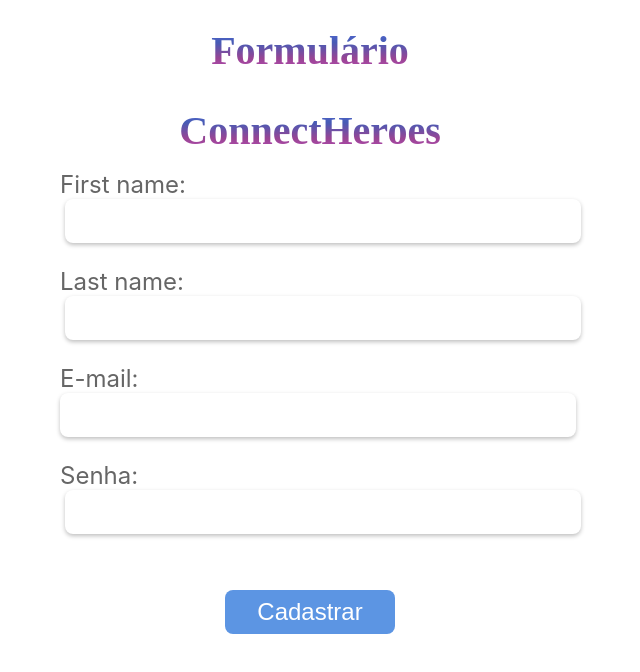
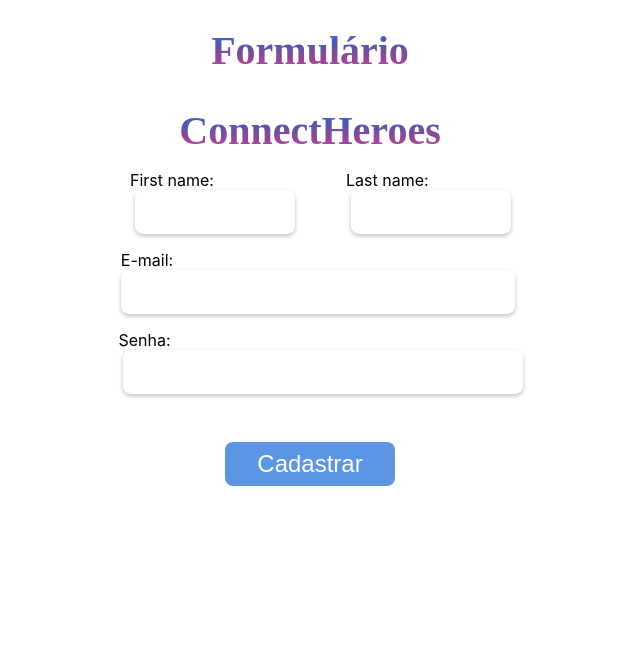
Before and after one commit to reinaldodamacena/shProject, a React (Create React App) app in the folder frontend/: page /cadastro in a window 1280 px wide. Shown: the top 672 px of the page, without its empty margins (330-970 px from the left). Built offline with nearby package versions, Linux system fonts and the light colour scheme.

Commit message:
commit perdido

```diff
--- a/frontend/src/components/FormularioCadastro.css
+++ b/frontend/src/components/FormularioCadastro.css
@@ -18,7 +18,38 @@
   max-width: 80%;
 }
 
-.formularioText , .textLogo{
+.register label :not(.user-input) {
+  width: 500px;
+  font-size: 1.5rem;
+  margin-bottom: 0.5rem;
+  color: #666;
+}
+
+.register input[type="text"],
+.register input[type="email"],
+.register input[type="password"] {
+  font-size: 1.5rem;
+  padding: 0.5rem;
+  margin-bottom: 1rem;
+  border: none;
+  border-radius: 0.5rem;
+  box-shadow: 0px 2px 4px rgba(0, 0, 0, 0.25);
+  width: 100%;
+  max-width: 500px;
+}
+
+.nomeUsuario{
+  max-width: 360px;
+  display: flex;
+  justify-content: space-between;
+}
+
+.user-input{
+  width: 40%;
+
+}
+
+.formularioText, .textLogo{
   font-family:'Kalam', cursive;
   font-size: 2.5rem;
   margin-bottom: 1rem;
@@ -32,26 +63,9 @@
 }
 
 /* Estilo das labels do formulário */
-.register label {
-  width: 500px;
-  font-size: 1.5rem;
-  margin-bottom: 0.5rem;
-  color: #666;
-}
 
 /* Estilo dos inputs do formulário */
-.register input[type="text"],
-.register input[type="email"],
-.register input[type="password"] {
-  font-size: 1.5rem;
-  padding: 0.5rem;
-  margin-bottom: 1rem;
-  border: none;
-  border-radius: 0.5rem;
-  box-shadow: 0px 2px 4px rgba(0, 0, 0, 0.25);
-  width: 100%;
-  max-width: 500px;
-}
+
 
 /* Estilo do botão do formulário */
 .register button {
--- a/frontend/src/components/FormularioCadastro.js
+++ b/frontend/src/components/FormularioCadastro.js
@@ -17,14 +17,17 @@
       <h1 className='formularioText'>Formulário</h1>
       <h2 className='textLogo'>ConnectHeroes</h2>
       <form className="register" onSubmit={handleSubmit}>
-      <label>
+        <div className='nomeUsuario'>
+          <label className='user-input'>
             First name:
             <input type="text" value={firstName} onChange={(e) => setFirstName(e.target.value)} />
           </label>
-      <label>
+          <label className='user-input'>
             Last name:
             <input type="text" value={lastName} onChange={(e) => setLastName(e.target.value)} />
           </label>
+        </div>
+
       <label>
         E-mail:
         <input type="email" value={email} onChange={(e) => setEmail(e.target.value)} />
```
Lines whose indentation alone changed are shown as unchanged.
